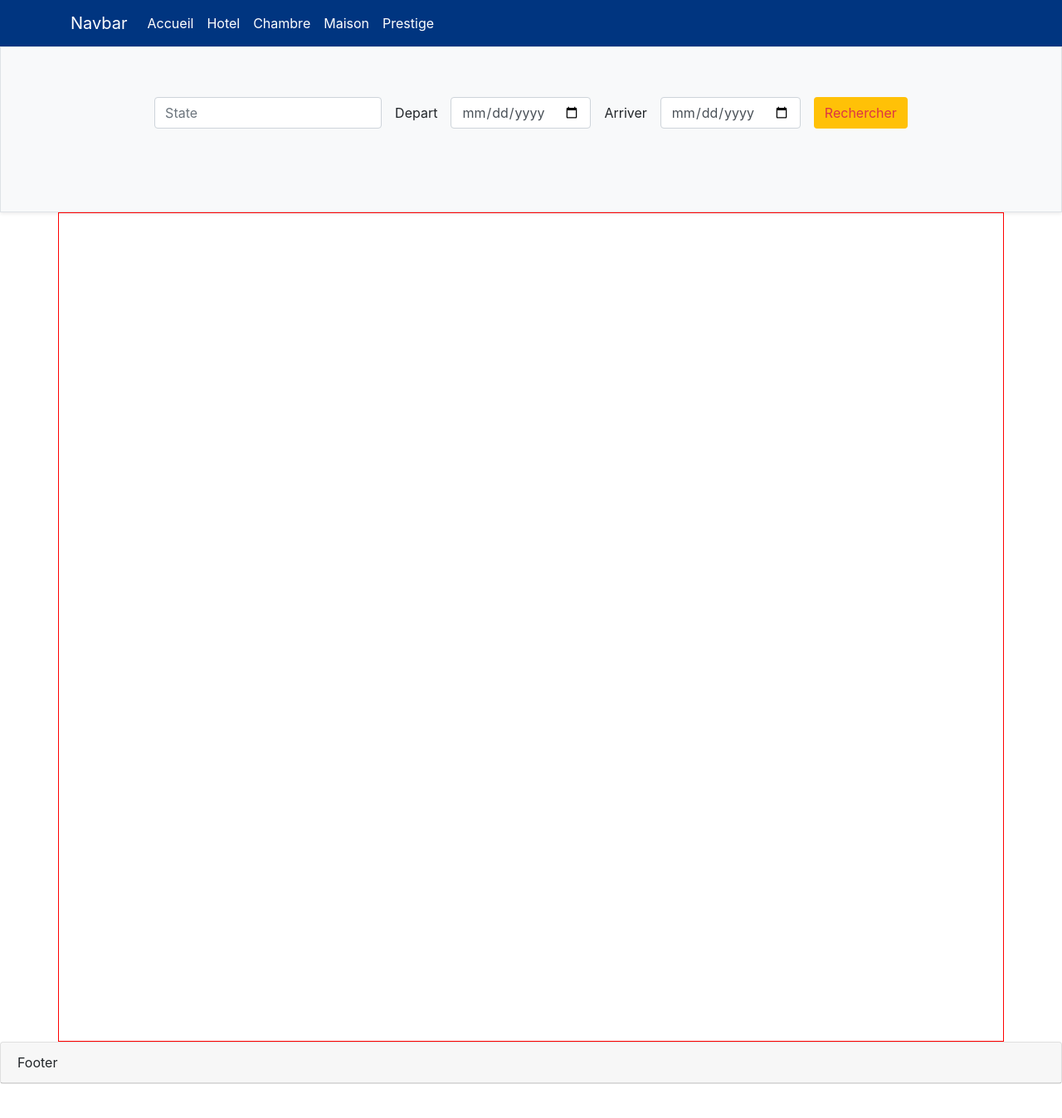
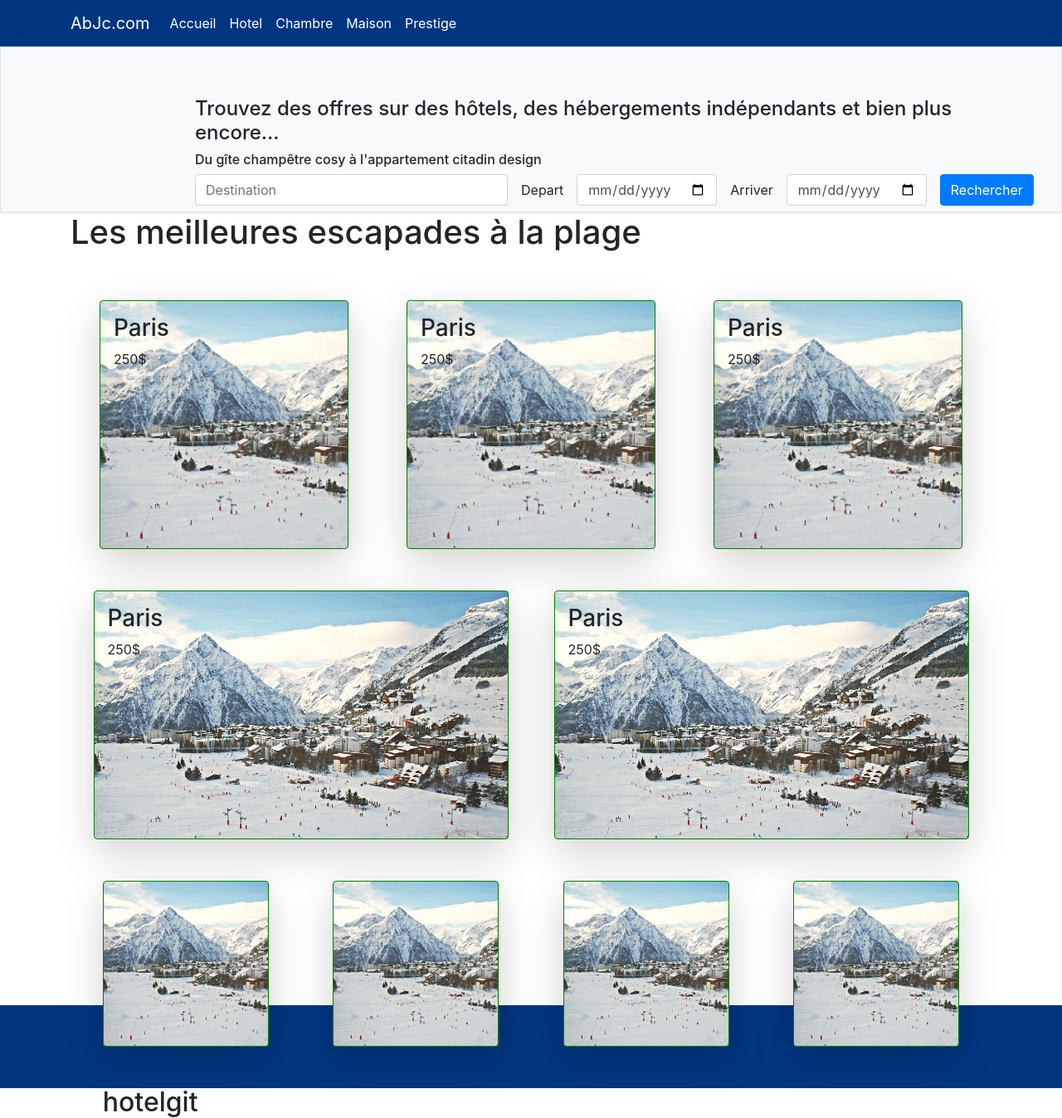
Before and after one commit to ABDELKADER-JCMAIROT-PROJET-GITE/GITE, a PHP site: page /index.html in a window 1280 px wide. Shown: the whole page at 83% size. Before the commit the page ends 1307 px from the top, so only its background shows below. Run offline with PHP 8.4, Linux system fonts and the light colour scheme.

Commit message:
bug footer

```diff
--- a/asset/css/gite_fiche.css
+++ b/asset/css/gite_fiche.css
@@ -0,0 +1,24 @@
+.imggrdrect{
+    background-image: url("../../img/rectangle_grd/les_deux_alpes.jpg");
+    background-size: cover;
+
+}
+
+.h1trouver{
+    font-size: 1.5rem;
+}
+.h2dugite{
+    font-size: 1rem;
+}
+
+
+.container_image{
+    display: flex;
+    justify-content: space-around;
+    width: 100%;
+    height: 300px;
+}
+.chambre{
+    width: 300px;
+    height: 300px;
+}
--- a/asset/css/global.css
+++ b/asset/css/global.css
@@ -3,10 +3,28 @@
     width: 100%;
     height: 1000px;
 }
+.test2{
+    border:1px solid green;
+    width:300px;
+    height: 300px;
+    margin-top: 50px;
+}
+.test3{
+    border:1px solid green;
+    width:500px;
+    height: 300px;
+    margin-top: 100px;
+}
+.test4{
+    border:1px solid green;
+    width:200px;
+    height: 200px;
+    margin-top:150px;
+}
 .form{
     margin-top :60px;
-/*    margin-top: 100px;*/
-/*   margin-left: 150px;*/
+    /*margin-top: 100px;*/
+   margin-left: 150px;
 }
 .bgsearch{
     width: 100%;
@@ -15,3 +33,8 @@
 .bg-abdel{
     background-color: #003580 ;
 }
+.footer_abdel{
+    width: 100%;
+    height: 100px;
+    background-color: #003580;
+}
--- a/index.html
+++ b/index.html
@@ -1,36 +1,45 @@
 <!DOCTYPE html>
 <html lang="fr">
 <head>
-    <link rel="stylesheet" href="https://cdn.jsdelivr.net/npm/bootstrap@4.5.3/dist/css/bootstrap.min.css" integrity="sha384-TX8t27EcRE3e/ihU7zmQxVncDAy5uIKz4rEkgIXeMed4M0jlfIDPvg6uqKI2xXr2" crossorigin="anonymous">
+    <link rel="stylesheet" href="https://cdn.jsdelivr.net/npm/bootstrap@4.5.3/dist/css/bootstrap.min.css"
+          integrity="sha384-TX8t27EcRE3e/ihU7zmQxVncDAy5uIKz4rEkgIXeMed4M0jlfIDPvg6uqKI2xXr2" crossorigin="anonymous">
     <link rel="stylesheet" href="asset/css/global.css">
+    <link rel="stylesheet" href="asset/css/gite_fiche.css">
     <meta charset="UTF-8">
     <title>Accueil</title>
 </head>
 <body>
 <header>
+    <!--    start navbar-->
     <nav class="navbar navbar-expand-lg navbar-light bg-abdel">
         <div class="container">
-        <a class="navbar-brand text-white" href="#">Navbar</a>
-    <button class="navbar-toggler " type="button" data-toggle="collapse" data-target="#navbarSupportedContent" aria-controls="navbarSupportedContent" aria-expanded="false" aria-label="Toggle navigation">
+            <a class="navbar-brand text-white" href="http://localhost:63342/gite/index.html">AbJc.com</a>
+            <button class="navbar-toggler " type="button" data-toggle="collapse" data-target="#navbarSupportedContent"
+                    aria-controls="navbarSupportedContent" aria-expanded="false" aria-label="Toggle navigation">
                 <span class="navbar-toggler-icon"></span>
             </button>
 
             <div class="collapse navbar-collapse" id="navbarSupportedContent">
                 <ul class="navbar-nav mr-auto">
                     <li class="nav-item active">
-                <a class="nav-link text-white" href="#">Accueil <span class="sr-only">(current)</span></a>
+                        <a class="nav-link text-white" href="http://localhost:63342/gite/index.html">Accueil <span
+                                class="sr-only">(current)</span></a>
                     </li>
                     <li class="nav-item">
-                <a class="nav-link text-white" href="#">Hotel</a>
+                        <a class="nav-link text-white"
+                           href="https://www.booking.com/searchresults.fr.html?label=gen173nr-1FCAEoggI46AdIM1gEaE2IAQGYAQ24ARfIAQzYAQHoAQH4AQuIAgGoAgO4AvuJqP4FwAIB0gIkYWEzZGIxZTgtZTU3YS00NDg5LTk4ODYtNjFmNmQ3MmVmMGE22AIG4AIB&sid=77718e4a6ac87d7b8a7c7985707bf5eb&sb=1&sb_lp=1&src=index&src_elem=sb&error_url=https%3A%2F%2Fwww.booking.com%2Findex.fr.html%3Flabel%3Dgen173nr-1FCAEoggI46AdIM1gEaE2IAQGYAQ24ARfIAQzYAQHoAQH4AQuIAgGoAgO4AvuJqP4FwAIB0gIkYWEzZGIxZTgtZTU3YS00NDg5LTk4ODYtNjFmNmQ3MmVmMGE22AIG4AIB%3Bsid%3D77718e4a6ac87d7b8a7c7985707bf5eb%3Bsb_price_type%3Dtotal%26%3B&ss=Disneyland%C2%AE+Hotel%2C+Chessy%2C+%C3%8Ele-de-France%2C+France&is_ski_area=0&ssne=Fontainebleau&ssne_untouched=Fontainebleau&checkin_year=&checkin_month=&checkout_year=&checkout_month=&group_adults=2&group_children=0&no_rooms=1&b_h4u_keep_filters=&from_sf=1&ss_raw=hotel&ac_position=0&ac_langcode=fr&ac_click_type=b&dest_id=2220262&dest_type=hotel&place_id_lat=48.8701598311885&place_id_lon=2.77985483407974&search_pageview_id=74af447d66540017&search_selected=true">Hotel</a>
                     </li>
                     <li class="nav-item dropdown">
-                <a class="nav-link text-white" href="#">Chambre</a>
+                        <a class="nav-link text-white"
+                           href="https://www.booking.com/searchresults.fr.html?label=gen173nr-1FCAEoggI46AdIM1gEaE2IAQGYAQ24ARfIAQzYAQHoAQH4AQuIAgGoAgO4AvuJqP4FwAIB0gIkYWEzZGIxZTgtZTU3YS00NDg5LTk4ODYtNjFmNmQ3MmVmMGE22AIG4AIB&sid=77718e4a6ac87d7b8a7c7985707bf5eb&tmpl=searchresults&checkin_monthday=26&checkin_year_month=2020-12&checkout_monthday=27&checkout_year_month=2020-12&class_interval=1&dest_id=-1456928&dest_type=city&dr_ps=ISR&dtdisc=0&from_history=1&group_adults=2&group_children=0&highlighted_hotels=2920807&inac=0&index_postcard=0&label_click=undef&no_rooms=1&order=popularity&postcard=0&raw_dest_type=city&room1=A%2CA&sb_price_type=total&sh_position=2&shw_aparth=1&si=ai&si=ci&si=co&si=di&si=la&si=re&slp_r_match=0&srpvid=1d524743945300a0&ss_all=0&ssb=empty&sshis=0&top_ufis=1&nflt=ht_id%3D201%3B&percent_htype_apt=1&rsf=">Chambre</a>
                     </li>
                     <li class="nav-item dropdown">
-                <a class="nav-link text-white" href="#">Maison</a>
+                        <a class="nav-link text-white"
+                           href="https://www.booking.com/searchresults.fr.html?aid=304142&label=gen173nr-1FCAEoggI46AdIM1gEaE2IAQGYAQ24ARfIAQzYAQHoAQH4AQuIAgGoAgO4AvuJqP4FwAIB0gIkYWEzZGIxZTgtZTU3YS00NDg5LTk4ODYtNjFmNmQ3MmVmMGE22AIG4AIB&sid=77718e4a6ac87d7b8a7c7985707bf5eb&tmpl=searchresults&checkin_monthday=26&checkin_year_month=2020-12&checkout_monthday=27&checkout_year_month=2020-12&class_interval=1&clear_ht_id=1&clear_ht_id=1&clear_ht_id=1&dest_id=-1456928&dest_type=city&dr_ps=ISR&from_history=1&group_adults=2&group_children=0&highlighted_hotels=2920807&label_click=undef&no_rooms=1&order=popularity&percent_htype_apt=1&raw_dest_type=city&room1=A%2CA&sb_price_type=total&sh_position=2&shw_aparth=1&si=ai&si=ci&si=co&si=di&si=la&si=re&slp_r_match=0&srpvid=c717479370840018&ssb=empty&top_ufis=1&nflt=hotelfacility%3D2%3Bprice%3DEUR-290-max-1%3Bht_id%3D216%3B&rsf=">Maison</a>
                     </li>
                     <li class="nav-item dropdown">
-                    <a class="nav-link text-white" href="#">Prestige</a>
+                        <a class="nav-link text-white"
+                           href="https://www.booking.com/hotel/fr/le-bristol-paris.fr.html?aid=304142;label=gen173nr-1FCAEoggI46AdIM1gEaE2IAQGYAQ24ARfIAQzYAQHoAQH4AQuIAgGoAgO4AvuJqP4FwAIB0gIkYWEzZGIxZTgtZTU3YS00NDg5LTk4ODYtNjFmNmQ3MmVmMGE22AIG4AIB;sid=77718e4a6ac87d7b8a7c7985707bf5eb;checkin=2020-12-26&checkout=2020-12-27&dest_id=-1456928&dest_type=city&dist=0&group_adults=2&group_children=0&sb_price_type=total&type=total&ucfgff=1&">Prestige</a>
                     </li>
                 </ul>
                 <form class="form-inline my-2 my-lg-0">
@@ -39,38 +48,106 @@
             </div>
         </div>
     </nav>
+    <!--    end navbar-->
 </header>
 <div class="bg-light bgsearch border shadow-sm ">
     <div class="container ">
         <div class="d-flex justify-content-center">
+            <!--    start form-->
+
             <div class="form ">
+                <h1 class="h1trouver">Trouvez des offres sur des hôtels, des hébergements indépendants et bien plus
+                    encore...<br>
+                    <h2 class="h2dugite">Du gîte champêtre cosy à l'appartement citadin design</h2>
+                </h1>
                 <form class="form-inline  ">
                     <div class="form-group ">
-                <input type="text" class="form-control mr-3" placeholder="State">
+                        <input type="text" class="form-control mr-3" placeholder="Destination" maxlength="30" size="30">
                         <label for="depart">Depart</label>
-                <input type="date" id="depart" class="form-control mx-sm-3" aria-describedby="passwordHelpInline">
+                        <input type="date" id="depart" class="form-control mx-sm-3">
                         <label for="arriver">Arriver</label>
-                <input type="date" id="arriver" class="form-control mx-sm-3" aria-describedby="passwordHelpInline">
-                <button class="btn bg-warning text-danger" type="submit">Rechercher</button>
+                        <input type="date" id="arriver" class="form-control mx-sm-3">
+                        <button class="btn btn btn-primary " type="submit">Rechercher</button>
                     </div>
                 </form>
 
             </div>
         </div>
+    </div>
+</div>
+<!--end form-->
+
+<div class="container ">
+    <!--start images-->
+    <h1>Les meilleures escapades à la plage</h1>
+    <h2 class="h2"></h2>
+    <div class="container_image">
+        <div class="imggrdrect test2 shadow-lg p-3 mb-5 bg-white rounded">
+
+            <h3>Paris</h3>
+            <p>250$</p>
+        </div>
+        <div class="imggrdrect test2 shadow-lg p-3 mb-5 bg-white rounded">
+
+            <h3>Paris</h3>
+            <p>250$</p>
+        </div>
+        <div class="imggrdrect test2 shadow-lg p-3 mb-5 bg-white rounded">
+
+            <h3>Paris</h3>
+            <p>250$</p>
+        </div>
+    </div>
+    <div class="container_image">
+        <div class="imggrdrect test3 shadow-lg p-3 mb-5 bg-white rounded">
+
+            <h3>Paris</h3>
+            <p>250$</p>
+        </div>
+
+        <div class="imggrdrect test3 shadow-lg p-3 mb-5 bg-white rounded">
+
+            <h3>Paris</h3>
+            <p>250$</p>
+        </div>
+    </div>
+    <div class="container_image">
+        <div>
+            <div class="imggrdrect test4 shadow-lg p-3 mb-5 bg-white rounded"></div>
+            <h2>hotelgit </h2>
+        </div>
+        <div class="imggrdrect test4 shadow-lg p-3 mb-5 bg-white rounded"></div>
+        <div class="imggrdrect test4 shadow-lg p-3 mb-5 bg-white rounded"></div>
+        <div class="imggrdrect test4 shadow-lg p-3 mb-5 bg-white rounded"></div>
+    </div>
 
 </div>
-</div>
-<div class="container test ">
 
 
 
+<!--start footer-->
+
+<div class="footer_abdel">
+
 </div>
-<footer>
-    <div class="card">
-        <div class="card-header">
-            Footer
-        </div>
-    </div>
-</footer>
+<!--end footer-->
+<script src="
+https://code.jquery.com/jquery-3.5.1.slim.min.js
+"
+        integrity="sha384-DfXdz2htPH0lsSSs5nCTpuj/zy4C+OGpamoFVy38MVBnE+IbbVYUew+OrCXaRkfj"
+        crossorigin="anonymous">
+</script>
+<script src="
+https://cdn.jsdelivr.net/npm/popper.js@1.16.1/dist/umd/popper.min.js
+"
+        integrity="sha384-9/reFTGAW83EW2RDu2S0VKaIzap3H66lZH81PoYlFhbGU+6BZp6G7niu735Sk7lN"
+        crossorigin="anonymous">
+</script>
+<script src="
+https://cdn.jsdelivr.net/npm/bootstrap@4.5.3/dist/js/bootstrap.min.js
+"
+        integrity="sha384-w1Q4orYjBQndcko6MimVbzY0tgp4pWB4lZ7lr30WKz0vr/aWKhXdBNmNb5D92v7s"
+        crossorigin="anonymous">
+</script>
 </body>
 </html>
```
Also changed, not shown: ref/photo_a_traite/.jpg (renamed from ref/photo_a_traite/aurelien-dockwiller-0zkNxO_SsHA-unsplash.jpg), ref/photo_a_traite/maison-piscine.jpg (renamed from ref/photo_a_traite/florian-schmidinger-b_79nOqf95I-unsplash.jpg). Lines whose indentation alone changed are shown as unchanged.
